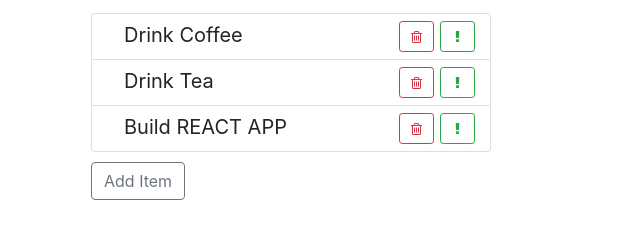
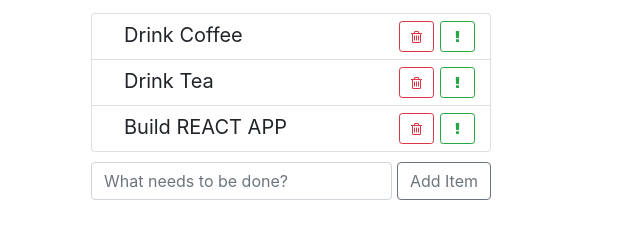
Before and after one commit to anderson4ik/Todo, a React app: page / in a window 1280 px wide. Shown: the part 145-384 px from the top of the page, without its empty margins (349-989 px from the left). Built offline with nearby package versions, Linux system fonts and the light colour scheme.

Commit message:
16022023

```diff
--- a/src/components/add-item-form/add-item-form.css
+++ b/src/components/add-item-form/add-item-form.css
@@ -1,3 +1,7 @@
 .add-item-form {
     margin-top: 10px;
 }
+
+.add-item-form input {
+    margin-right: 5px;
+}
--- a/src/components/add-item-form/add-item-form.js
+++ b/src/components/add-item-form/add-item-form.js
@@ -3,17 +3,38 @@ import React, { Component } from "react";
 import './add-item-form.css';
 export default class AddItemForm extends Component {
 
+    state = {
+      label: '',
+    };
+
+    onLabelChange = (e) => {
+        this.setState({
+            label: e.target.value,
+        });
+    };
+
+    onSubmit = (e) => {
+        e.preventDefault();
+        this.props.onItemAdded(this.state.label);
+        this.setState({
+            label: '',
+        });
+    };
+
     render() {
-        const { onItemAdded } = this.props;
 
         return (
-            <div className="add-item-form" >
-                <button type="button"
-                        className="btn btn-outline-secondary"
-                        onClick={ () => onItemAdded('New Text') }>
+            <form className="add-item-form d-flex"
+                  onSubmit={this.onSubmit} >
+                <input type="text"
+                       className="form-control"
+                       onChange={this.onLabelChange}
+                       placeholder="What needs to be done?"
+                       value={this.state.label}/>
+                <button className="btn btn-outline-secondary">
                     Add Item
                 </button>
-            </div>
+            </form>
         );
     }
 }
```
